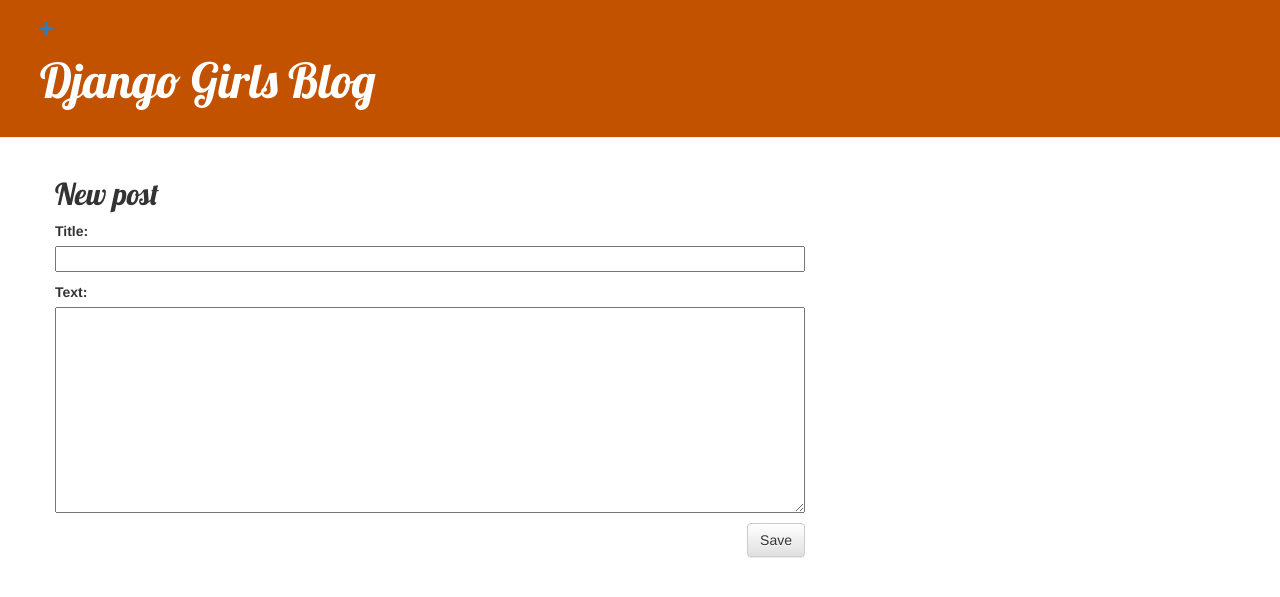
After one commit to Wadashou/my-first-blog, a Django app: template blog/templates/post_edit.html in a window 1280 px wide. The commit adds this page. Shown: the top 597 px of the page. Run offline with Django 3.2, Linux system fonts and the light colour scheme; the template is opened without the code that fills it: values that come from a table or form of the project are taken from there, others are empty; some libraries are stand-ins or nearby versions.

Commit message:
css is defiend

```diff
--- /dev/null
+++ b/blog/forms.py
@@ -0,0 +1,8 @@
+from django import forms
+
+from .models import Post
+class PostForm(forms.ModelForm):
+
+    class Meta:
+        model = Post
+        fields = ('title', 'text')
--- a/blog/templates/blog/base.html
+++ b/blog/templates/blog/base.html
@@ -9,6 +9,7 @@
     </head>
     <body>
         <div class="page-header">
+            <a href="{% url "post_new" %}" class="topmenu"><span class="glyphicon glyphicon-plus"></span></a>
             <h1><a href="/">Django Girls Blog</a></h1>
         </div>
         <div class="content container">
--- /dev/null
+++ b/blog/templates/post_edit.html
@@ -0,0 +1,9 @@
+{% extends 'blog/base.html' %}
+
+{% block content %}
+    <h2>New post</h2>
+    <form method="POST" class="post-form">{% csrf_token %}
+        {{ form.as_p }}
+        <button type="submit" class="save btn btn-default">Save</button>
+    </form>
+{% endblock %}
--- a/blog/urls.py
+++ b/blog/urls.py
@@ -4,4 +4,5 @@
 urlpatterns = [
     path('', views.post_list, name='post_list'),
     path('post/<int:pk>/', views.post_detail, name='post_detail'),
+    path("post/new/", views.post_new, name="post_new"),
 ]
```
Also changed, not shown: blog/views.py (+15 -0 lines), blog/static/css/blog.css (renamed from blog/static/blog.css), 1 other file.
